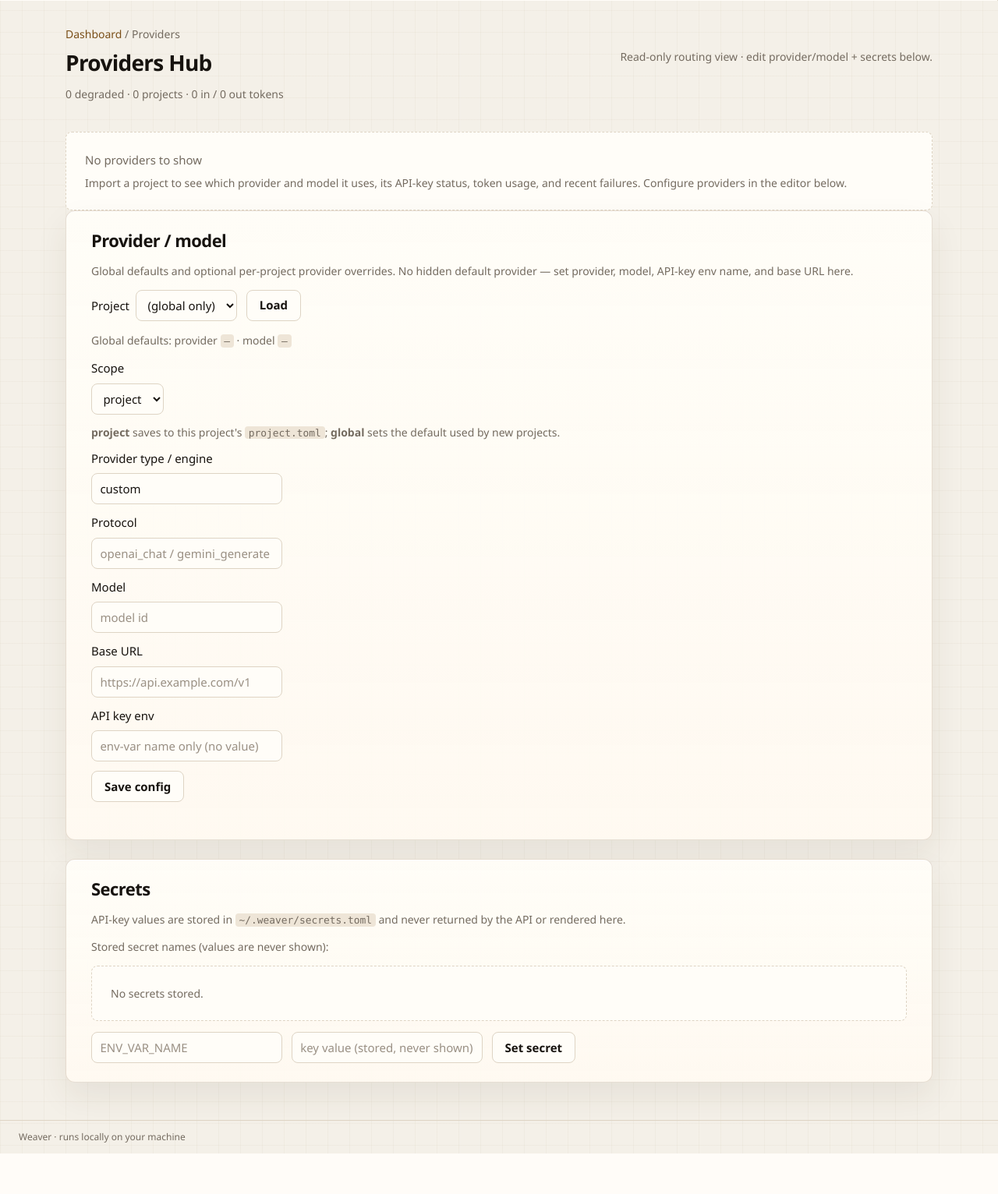
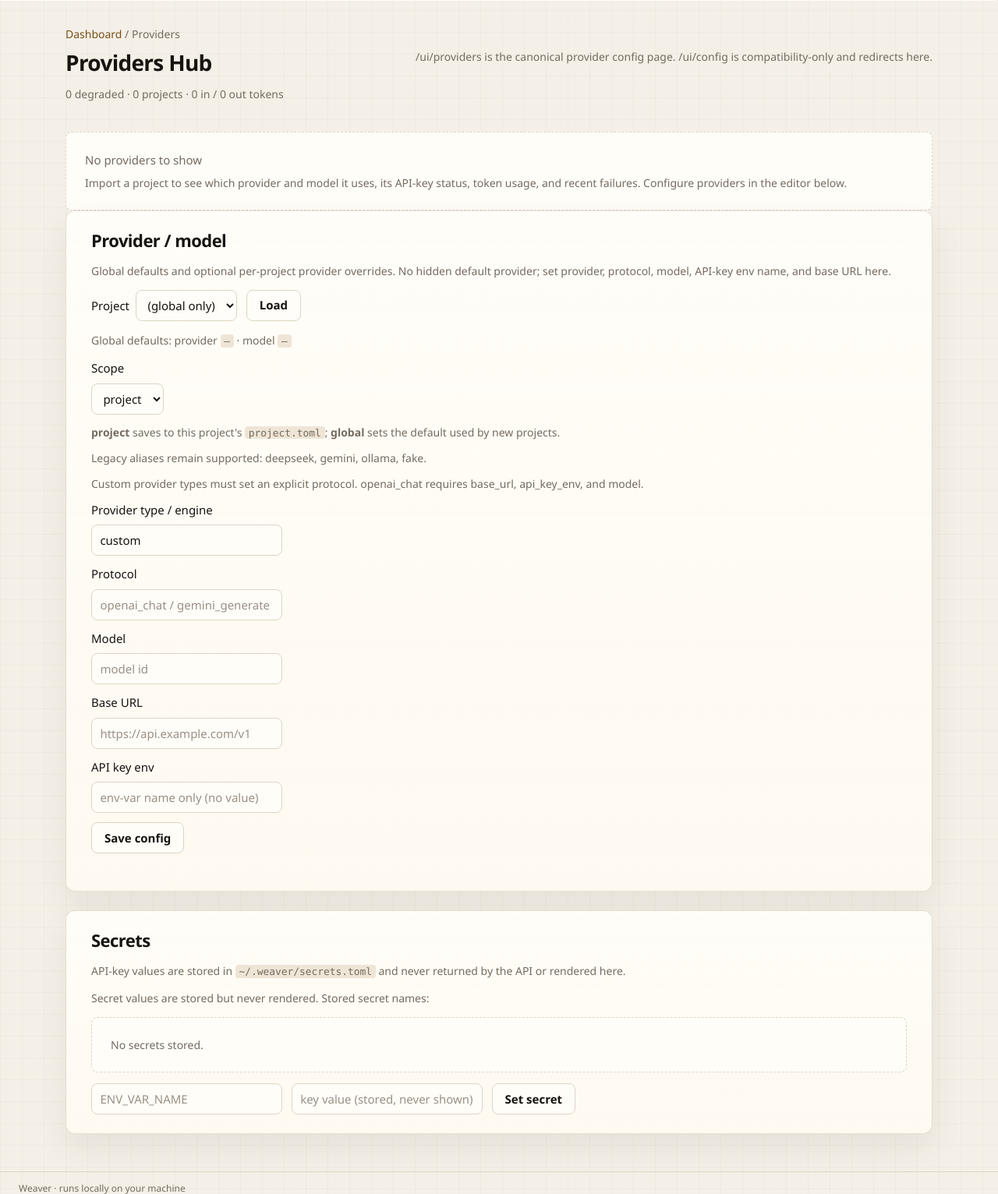
Before and after one commit to Trancend1/weaver, a Python web app: template src/weaver/api/templates/providers_hub.html in a window 1280 px wide. Shown: the part 799-2331 px from the top of the page at 78% size. Before the commit the page ends 2279 px from the top, so only its background shows below. Run offline with Jinja, Linux system fonts and the light colour scheme; the template is opened without the code that fills it, so the values that code supplies are empty.

Commit message:
refactor(ui): clarify provider editor copy

```diff
--- a/src/weaver/api/templates/partials/_config_form.html
+++ b/src/weaver/api/templates/partials/_config_form.html
@@ -24,6 +24,8 @@
     </label>
     <span class="hint meta"><strong>project</strong> saves to this project's <code>project.toml</code>;
       <strong>global</strong> sets the default used by new projects.</span>
+    <span class="hint meta">Legacy aliases remain supported: deepseek, gemini, ollama, fake.</span>
+    <span class="hint meta">Custom provider types must set an explicit protocol. openai_chat requires base_url, api_key_env, and model.</span>
     <label>Provider type / engine
       <input name="provider_type" value="{{ view.provider_type or 'custom' }}" placeholder="custom">
     </label>
--- a/src/weaver/api/templates/partials/_secrets.html
+++ b/src/weaver/api/templates/partials/_secrets.html
@@ -1,7 +1,7 @@
 <div id="secrets">
   {% if secret_saved %}<p class="saved-note" role="status">Saved ✓</p>{% endif %}
   {% if secret_error %}<p class="error" role="alert">{{ secret_error }}</p>{% endif %}
-  <p class="meta">Stored secret names (values are never shown):</p>
+  <p class="meta">Secret values are stored but never rendered. Stored secret names:</p>
   {% if view.secret_names %}
   <ul class="browse-list">
     {% for env in view.secret_names %}
--- a/src/weaver/api/templates/providers_hub.html
+++ b/src/weaver/api/templates/providers_hub.html
@@ -8,7 +8,7 @@
   {% set page_meta = providers.degraded | length ~ " degraded · " ~ providers.projects | length ~ " projects · " ~ total_in ~ " in / " ~ total_out ~ " out tokens" %}
   {% set page_crumbs = [{"label": "Dashboard", "href": "/ui"}, {"label": "Providers"}] %}
   {% set page_actions %}
-    <span class="hint">Read-only routing view · edit provider/model + secrets below.</span>
+    <span class="hint">/ui/providers is the canonical provider config page. /ui/config is compatibility-only and redirects here.</span>
   {% endset %}
   {% include "partials/_page_header.html" %}
 
@@ -30,6 +30,7 @@
 
   {% if providers.projects %}
   <div class="panel c-panel providers-projects">
+    <p class="meta">Health checks run only when you press Check. This page does not call providers on load.</p>
     <table class="providers-table">
       <thead>
         <tr>
@@ -105,7 +106,7 @@
 
   <section id="config-editor" class="panel c-panel">
     <h2 class="panel__title">Provider / model</h2>
-    <p class="meta">Global defaults and optional per-project provider overrides. No hidden default provider — set provider, model, API-key env name, and base URL here.</p>
+    <p class="meta">Global defaults and optional per-project provider overrides. No hidden default provider; set provider, protocol, model, API-key env name, and base URL here.</p>
     <form class="inline-form form-row" method="get" action="/ui/providers">
       <label>Project
         <select name="project">
```
Also changed, not shown: tests/unit/api/test_ui_providers.py (+18 -2 lines).
